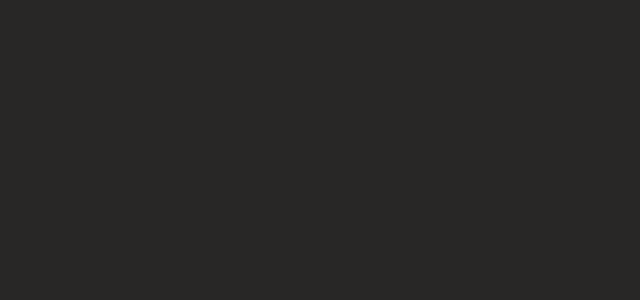
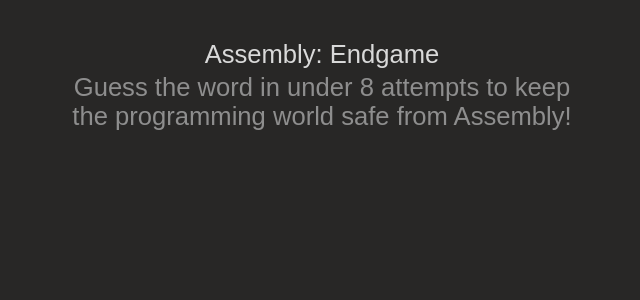
Before and after one commit to donnyjb06/assembly-endgame, a React (Vite) app: page / in a window 1280 px wide. Shown: the top 300 px of the page, without its empty margins (318-958 px from the left). Built offline with nearby package versions, Linux system fonts and the light colour scheme.

Commit message:
feat: add and style header component

```diff
--- a/src/App.tsx
+++ b/src/App.tsx
@@ -1,8 +1,10 @@
+import Header from "@components/Header/Header";
+
 function App() {
 
   return (
     <>
-
+     <Header />
     </>
   )
 }
--- /dev/null
+++ b/src/components/Header/Header.tsx
@@ -0,0 +1,15 @@
+import styles from "@components/Header/header.module.scss";
+
+const Header = () => {
+	return (
+		<header className={styles.header}>
+			<h1 className={styles.header__title}>Assembly: Endgame</h1>
+			<p className={styles.header__subtitle}>
+				Guess the word in under 8 attempts to keep the programming world safe
+				from Assembly!
+			</p>
+		</header>
+	);
+};
+
+export default Header;
--- /dev/null
+++ b/src/components/Header/header.module.scss
@@ -0,0 +1,18 @@
+@use "../../styles/helpers/variables" as vars;
+@use "../../styles/helpers/functions";
+@use "sass:map";
+
+.header {
+  max-width: 500px;
+  font-weight: map.get(vars.$font-weights, "medium");
+
+  .header__title {
+    margin-bottom: 4px;
+    font-size: clamp(functions.rem(20px), 2vw, functions.rem(40px));
+  }
+
+  .header__subtitle {
+    font-size: clamp(functions.rem(14px), 2vw, functions.rem(28px));
+    color: #8E8E8E;
+  }
+}
```
